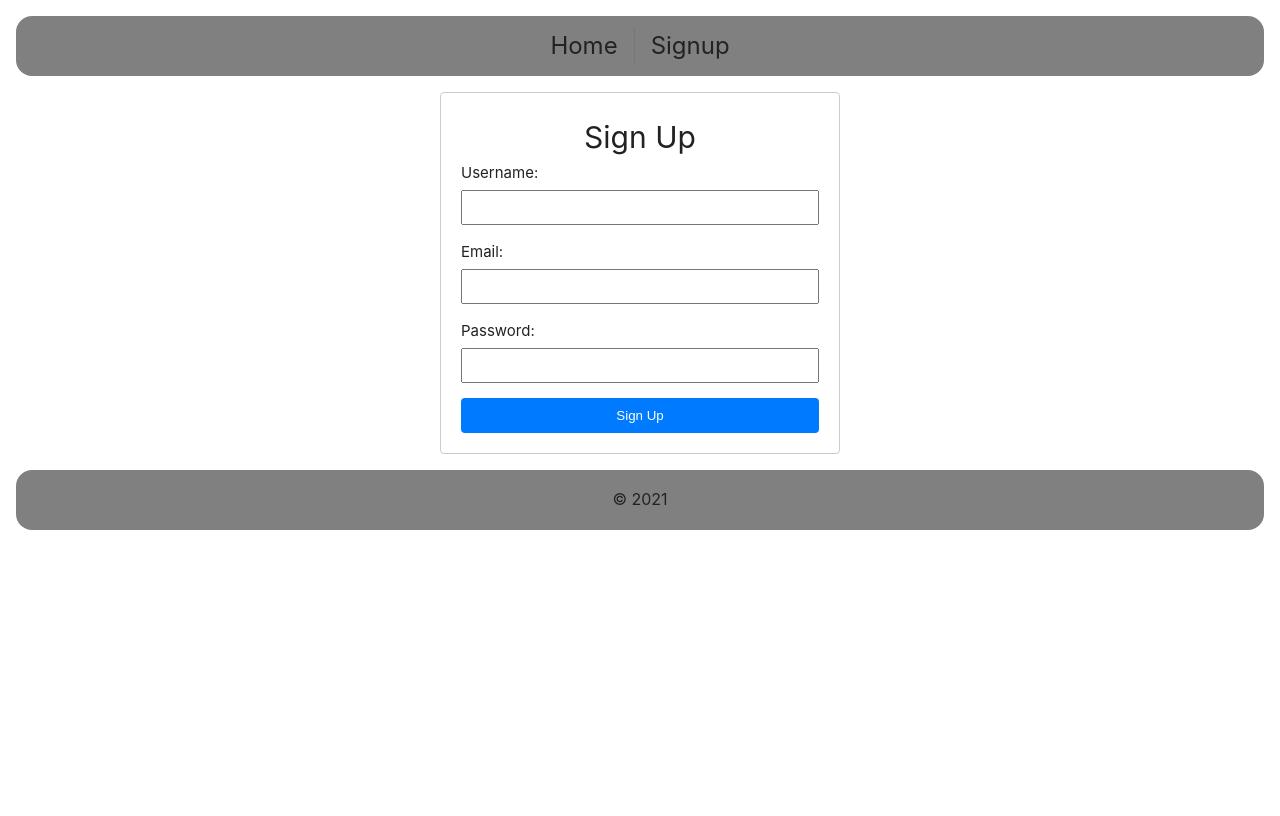
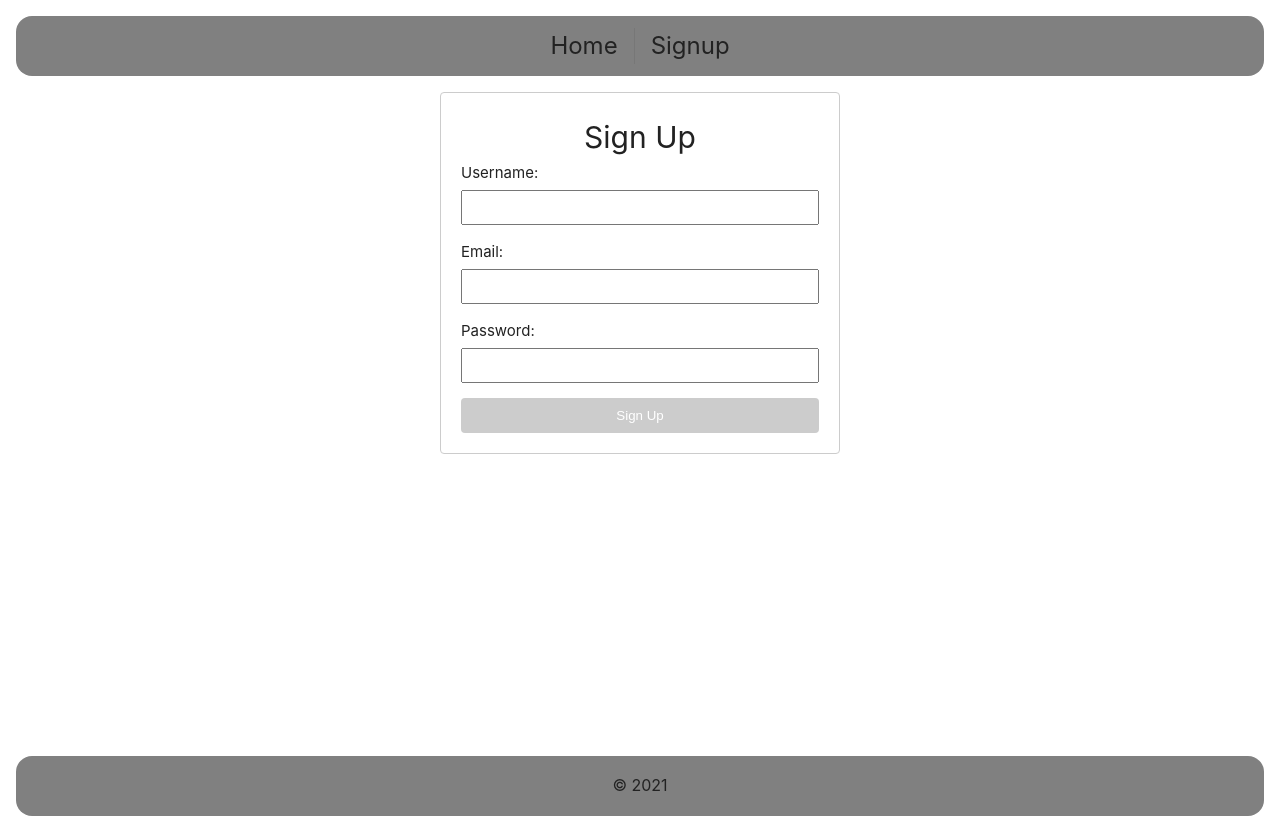
Before and after one commit to Gekd/WAD_2024_HW, a Vue app in the folder HW_3/: page /signup in a window 1280 px wide. Built offline with nearby package versions, Linux system fonts and the light colour scheme.

Commit message:
header and footer components and sign up page functionalities

```diff
--- a/HW_3/src/App.vue
+++ b/HW_3/src/App.vue
@@ -1,25 +1,30 @@
 <script setup>
 import { RouterLink, RouterView } from 'vue-router'
+import Header from './components/Header.vue'
+import Footer from './components/Footer.vue'
 </script>
 
 <template>
-  <header>
-
-    <div class="navbar">
-      <nav>
-        <RouterLink to="/">Home</RouterLink>
-        <RouterLink to="/signup">Signup</RouterLink>
-      </nav>
-    </div>
-  </header>
-
-  <RouterView/>
-  <footer>
-    <p>© 2021</p>
-  </footer>
+  <div class="app-container">
+    <Header />
+    <main class="main-content">
+      <RouterView />
+    </main>
+    <Footer />
+  </div>
 </template>
 
 <style scoped>
+.app-container {
+  display: flex;
+  flex-direction: column;
+  min-height: 100vh;
+}
+
+.main-content {
+  flex: 1;
+}
+
 header {
   line-height: 1.5;
   max-height: 100vh;
@@ -52,7 +57,8 @@ footer {
   background-color: grey;
   border-radius: 16px;
   place-content: center;
-  margin-top: 16px;}
+  margin-top: 16px;
+}
 
 @media (min-width: 1024px) {
   nav {
--- /dev/null
+++ b/HW_3/src/components/Footer.vue
@@ -0,0 +1,23 @@
+<template>
+    <footer>
+      <p>© 2021</p>
+    </footer>
+  </template>
+
+  <style scoped>
+  footer {
+    font-size: 16px;
+    text-align: center;
+    height: 48px;
+    background-color: grey;
+    border-radius: 16px;
+    place-content: center;
+    margin-top: 16px;
+  }
+
+  @media (min-width: 1024px) {
+    footer {
+      height: 60px;
+    }
+  }
+  </style>
--- /dev/null
+++ b/HW_3/src/components/Header.vue
@@ -0,0 +1,48 @@
+<script setup>
+import { RouterLink } from 'vue-router'
+</script>
+
+<template>
+  <header>
+    <div class="navbar">
+      <nav>
+        <RouterLink to="/">Home</RouterLink>
+        <RouterLink to="/signup">Signup</RouterLink>
+      </nav>
+    </div>
+  </header>
+</template>
+
+<style scoped>
+header {
+  line-height: 1.5;
+  max-height: 100vh;
+}
+
+nav {
+  font-size: 16px;
+  text-align: center;
+  height: 48px;
+  background-color: grey;
+  border-radius: 16px;
+  place-content: center;
+  margin-bottom: 16px;
+}
+
+nav a {
+  display: inline-block;
+  padding: 0 1rem;
+  border-left: 1px solid var(--color-border);
+}
+
+nav a:first-of-type {
+  border: 0;
+}
+
+@media (min-width: 1024px) {
+  nav {
+    font-size: 24px;
+    height: 60px;
+  }
+}
+</style>
--- a/HW_3/src/views/SignupView.vue
+++ b/HW_3/src/views/SignupView.vue
@@ -12,9 +12,17 @@
             </div>
             <div>
                 <label for="password">Password:</label>
-                <input type="password" id="password" v-model="password" required>
+                <input type="password" id="password" v-model="password" required @input="validatePassword">
             </div>
-            <button type="submit">Sign Up</button>
+            <div v-if="password && !isPasswordValid" class="error-messages">
+                <p>The password is not valid:</p>
+                <ul>
+                    <li v-for="(error, index) in passwordErrors" :key="index">
+                        {{ error }}
+                    </li>
+                </ul>
+            </div>
+            <button type="submit" :disabled="!isPasswordValid || !password">Sign Up</button>
         </form>
     </div>
 </template>
@@ -25,13 +33,54 @@ export default {
         return {
             username: '',
             email: '',
-            password: ''
+            password: '',
+            passwordErrors: [],
+            isPasswordValid: false
         };
+    },
+    computed: {
+        isFormValid() {
+            return this.username && this.email && this.isPasswordValid;
+        }
     },
     methods: {
         submitForm() {
-            // Handle form submission
-            console.log('Form submitted:', this.username, this.email, this.password);
+            if (this.isFormValid) {
+                console.log('Form submitted:', this.username, this.email, this.password);
+                this.username = '';
+                this.email = '';
+                this.password = '';
+                this.passwordErrors = [];
+                this.isPasswordValid = false;
+                this.$router.push('/');// added redirecting to home page if the form is valid because it seemed nice
+            }
+        },
+        validatePassword() {
+            this.passwordErrors = [];
+
+            if (this.password.length < 8 || this.password.length >= 15) {
+                this.passwordErrors.push("Password should be at least 8 characters");
+            }
+            if (this.password.length >= 15) {
+                this.passwordErrors.push("Password should be at less than 15 characters");
+            }
+            if (!/[A-Z]/.test(this.password)) {
+                this.passwordErrors.push("Include at least one uppercase alphabet character");
+            }
+            if ((this.password.match(/[a-z]/g) || []).length < 2) {
+                this.passwordErrors.push("Include at least two lowercase alphabet characters");
+            }
+            if (!/\d/.test(this.password)) {
+                this.passwordErrors.push("Include at least one numeric value");
+            }
+            if (!/^[A-Z]/.test(this.password)) {
+                this.passwordErrors.push("Start with an uppercase alphabet");
+            }
+            if (!this.password.includes('_')) {
+                this.passwordErrors.push("Include the character '_'");
+            }
+
+            this.isPasswordValid = this.passwordErrors.length === 0;
         }
     }
 };
@@ -78,4 +127,18 @@ export default {
 .signup-view button:hover {
     background-color: #0056b3;
 }
+
+.error-messages {
+    color: red;
+    margin-top: 10px;
+}
+
+.error-messages ul {
+    padding-left: 20px;
+}
+
+.signup-view button:disabled {
+    background-color: #cccccc;
+    cursor: not-allowed;
+}
 </style>
```
